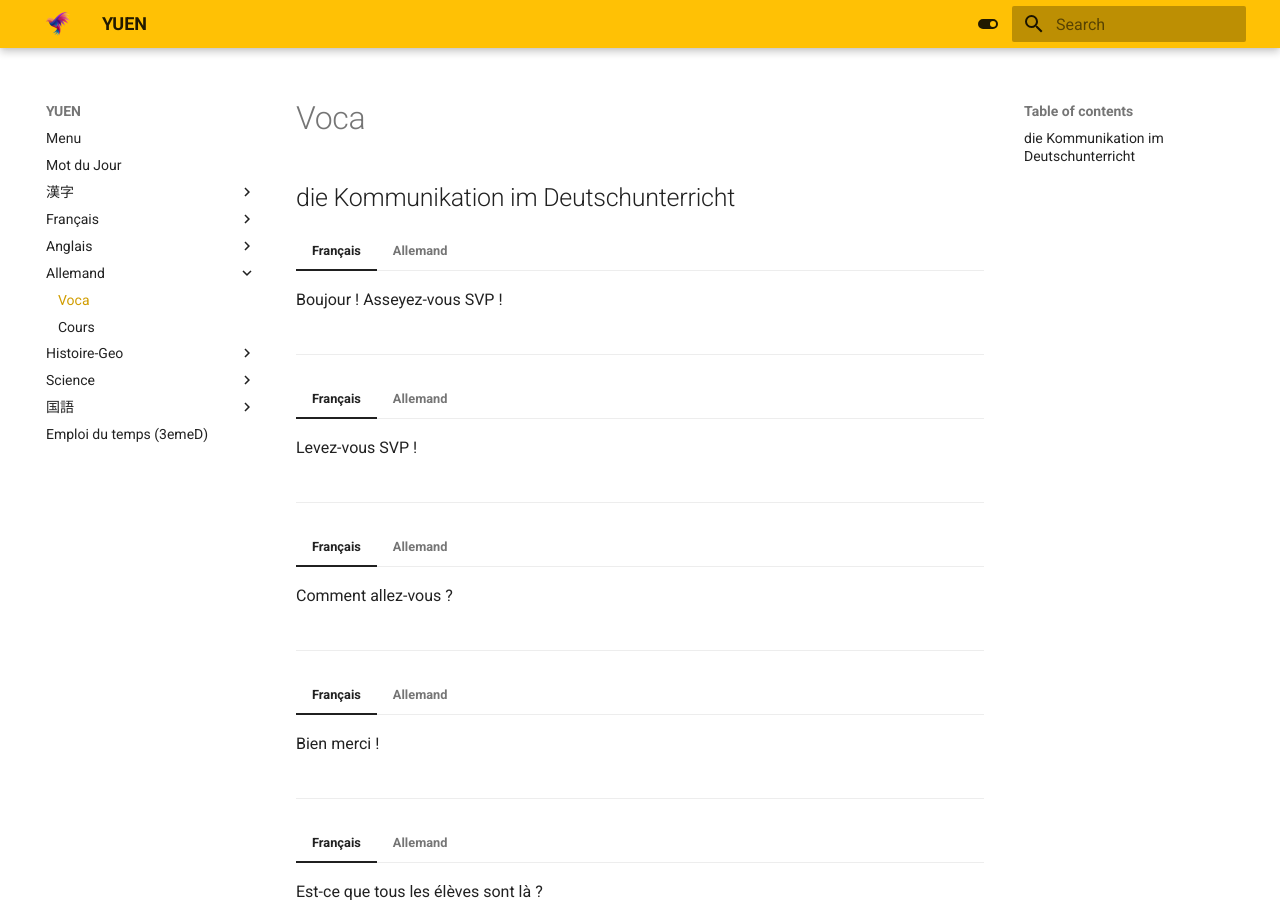
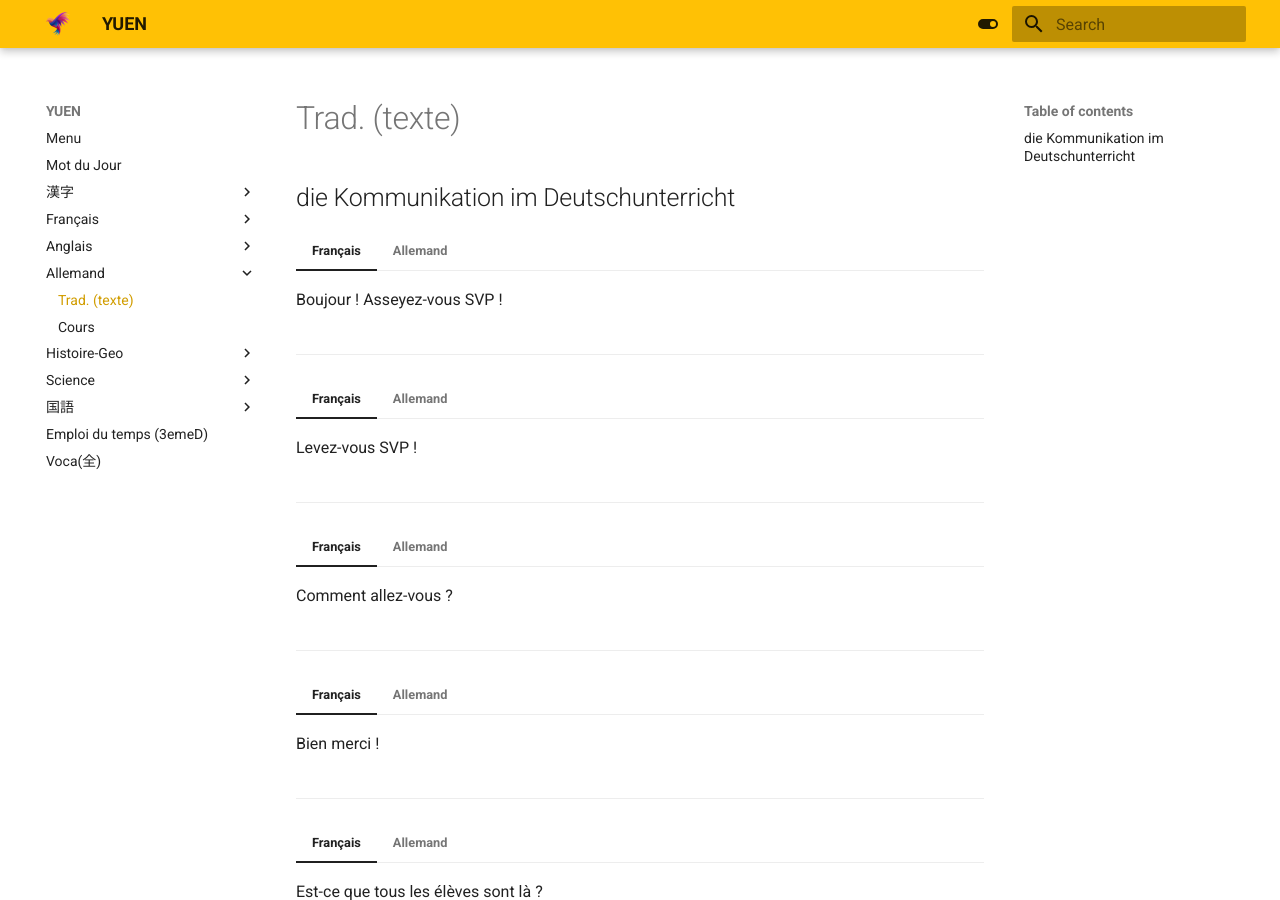
Before and after one commit to pinkara/docs, an MkDocs documentation site: the page built from docs/Allemand/vocaall.md, in a window 1280 px wide and 900 px high. Built offline with MkDocs 1.6.1 and Material for MkDocs 9.7.7, drawn with Linux system fonts in a browser that asks for light colours; emoji names are drawn with the system emoji font.

Commit message:
Changement sur Voca

```diff
--- a/mkdocs.yml
+++ b/mkdocs.yml
@@ -34,10 +34,9 @@ nav:
 
   - 'Anglais' :
     - 'Cours' : Anglais/CoursAngl.md
-    - 'Voca(Tout)' : Anglais/voca.md
 
   - 'Allemand' :
-    - 'Voca' : Allemand/vocaall.md
+    - 'Trad. (texte)' : Allemand/vocaall.md
     - 'Cours' : Allemand/Allemand.md
 
   - 'Histoire-Geo' :
@@ -63,6 +62,8 @@ nav:
       - '古典' : Kokugo/古典.md
 
   - 'Emploi du temps (3emeD)' : Emploi_du_temps.md
+
+  - 'Voca(全)' : Voca/voca.md
 
 markdown_extensions:
   - admonition
```
Also changed, not shown: docs/Voca/voca.md (line endings or trailing spaces), site/Français/L'enonciation_fr.svg (added), site/Français/chrome_0J2m30I6Fo.png (added), site/Français/chrome_AHvu4SqqU5.png (added), site/Français/chrome_Ku8izbLftb.png (added), site/Français/chrome_kvfZwjm9IJ.png (added), site/Français/image.png (added), site/Français/se_chercher/index.html, site/search/search_index.json, 1 other file.
